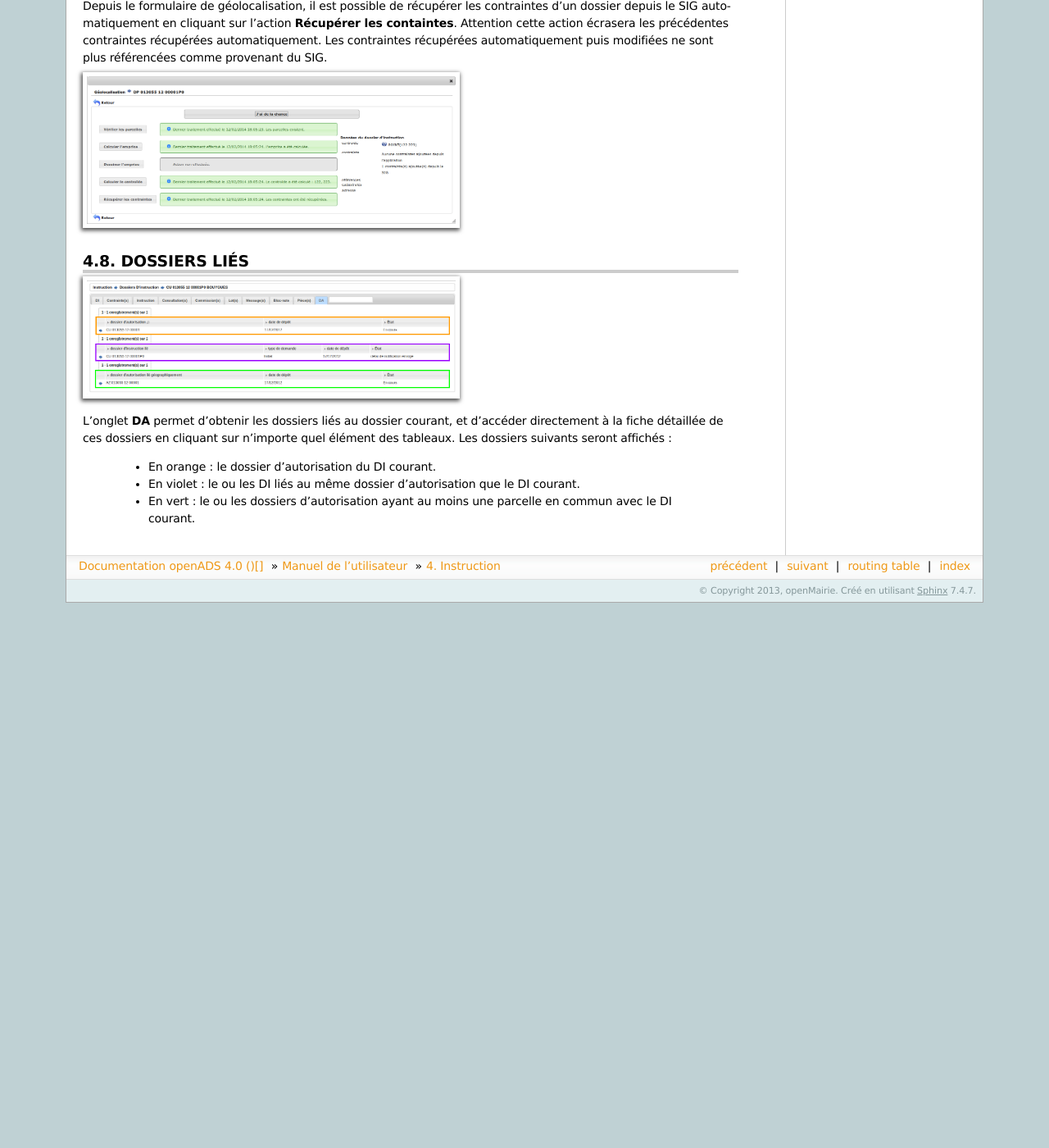
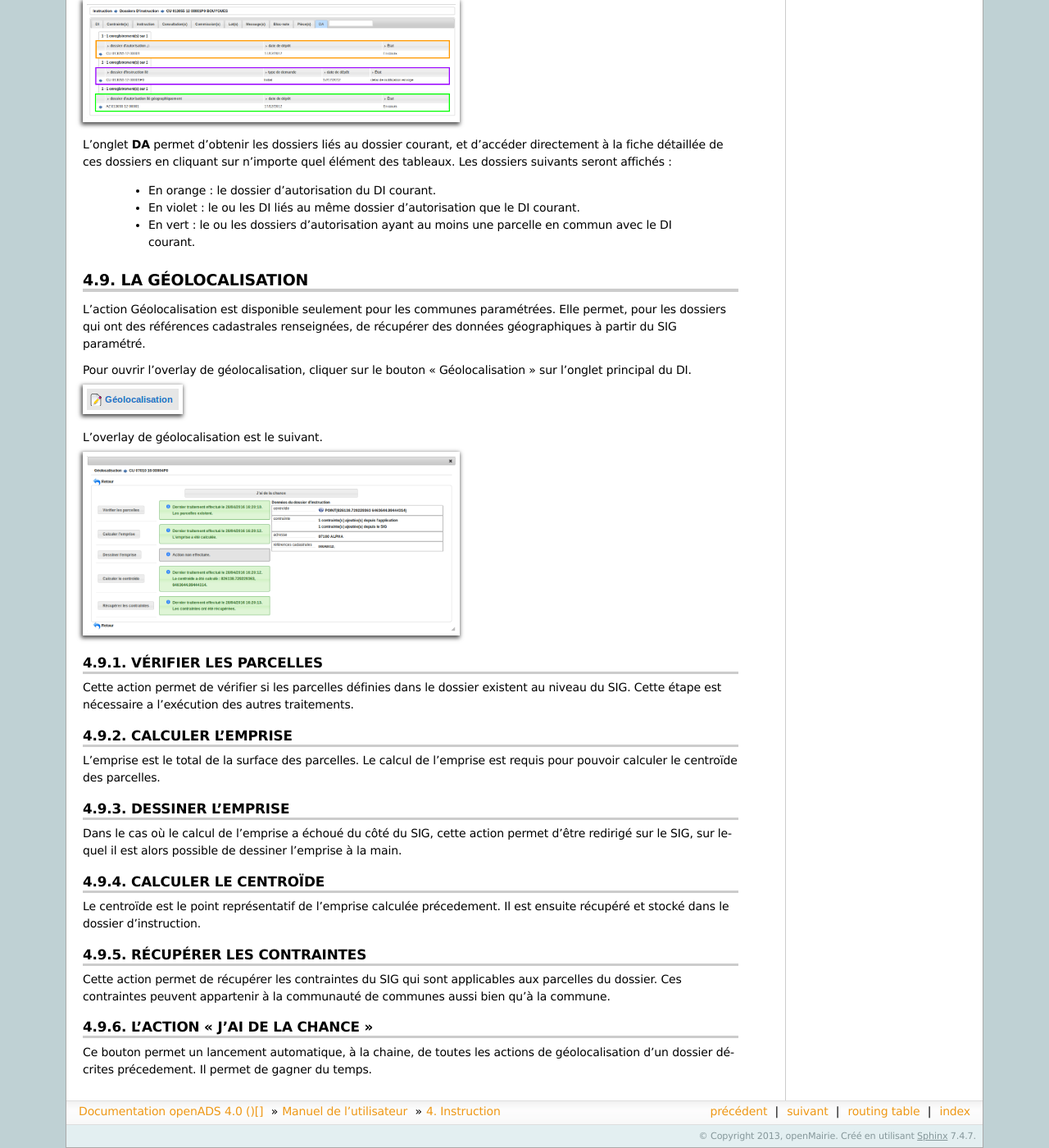
Before and after one commit to mpavaux/openads-documentation, a Sphinx documentation site: the page built from source/manuel_utilisateur/instruction.rst, in a window 1280 px wide and 1400 px high, scrolled down 8298 px. Shown: the whole window at 82% size. Built offline with Sphinx 7.4.7, drawn with Linux system fonts in a browser that asks for light colours; before the commit the page ends 9033 px from its top, so only the background shows below that; some of the changed text lies outside the part shown.

Commit message:
Réécriture de la partie géolocalisation et ajout de screenshots

```diff
--- a/source/manuel_utilisateur/instruction.rst
+++ b/source/manuel_utilisateur/instruction.rst
@@ -316,6 +316,8 @@
 Contraintes liées au dossier
 =============================
 
+Des contraintes (ou risques) peuvent être ajoutées à un dossier.
+
 .. _instruction_dossier_contrainte_view:
 
 Visualisation des contraintes liées au dossier
@@ -349,25 +351,8 @@
 
 .. image:: instruction_dossier_contrainte_form_valide.png
 
-.. _instruction_dossier_contrainte_add_auto:
-
-Ajouter des contraintes automatiquement
-=======================================
-
-.. note::
-
-    Cette action nécessite d'avoir au préalable récupéré toutes les contraintes
-    du SIG par le biais du menu **Synchronisation des contraintes**
-    (voir :ref:`parametrage_dossiers_synchronisation_contrainte`).
-
-Depuis le formulaire de géolocalisation, il est possible de récupérer les
-contraintes d'un dossier depuis le SIG automatiquement en cliquant sur l'action
-**Récupérer les containtes**.
-Attention cette action écrasera les précédentes contraintes récupérées
-automatiquement. Les contraintes récupérées automatiquement puis modifiées ne
-sont plus référencées comme provenant du SIG.
-
-.. image:: instruction_geolocalisation_view.png
+Les contraintes peuvent aussi être récupérées automatiquement à partir d'un SIG si
+celui-ci est configuré, (voir :ref:`instruction_geolocalisation` ).
 
 =============
 Dossiers liés
@@ -380,3 +365,60 @@
     * En orange : le dossier d'autorisation du DI courant.
     * En violet : le ou les DI liés au même dossier d'autorisation que le DI courant.
     * En vert : le ou les dossiers d'autorisation ayant au moins une parcelle en commun avec le DI courant.
+
+.. _instruction_geolocalisation:
+
+==================
+La géolocalisation
+==================
+
+L'action Géolocalisation est disponible seulement pour les communes paramétrées. Elle
+permet, pour les dossiers qui ont des références cadastrales renseignées, de récupérer des
+données géographiques à partir du SIG paramétré.
+
+Pour ouvrir l'overlay de géolocalisation, cliquer sur le bouton "Géolocalisation" sur
+l'onglet principal du DI.
+
+.. image:: instruction_portlet_geolocalisation.png
+
+L'overlay de géolocalisation est le suivant.
+
+.. image:: instruction_geolocalisation_view.png
+
+
+Vérifier les parcelles
+======================
+
+Cette action permet de vérifier si les parcelles définies dans le dossier existent au
+niveau du SIG. Cette étape est nécessaire a l'exécution des autres traitements.
+
+Calculer l'emprise
+==================
+
+L'emprise est le total de la surface des parcelles. Le calcul de l'emprise est requis pour
+pouvoir calculer le centroïde des parcelles.
+
+Dessiner l'emprise
+==================
+
+Dans le cas où le calcul de l'emprise a échoué du côté du SIG, cette action permet d'être
+redirigé sur le SIG, sur lequel il est alors possible de dessiner l'emprise à la main.
+
+Calculer le centroïde
+=====================
+
+Le centroïde est le point représentatif de l'emprise calculée précedement. Il est ensuite
+récupéré et stocké dans le dossier d'instruction.
+
+Récupérer les contraintes
+=========================
+
+Cette action permet de récupérer les contraintes du SIG qui sont applicables aux parcelles
+du dossier. Ces contraintes peuvent appartenir à la communauté de communes aussi bien qu'à
+la commune.
+
+L'action "J'ai de la chance"
+============================
+
+Ce bouton permet un lancement automatique, à la chaine, de toutes les actions de
+géolocalisation d'un dossier décrites précedement. Il permet de gagner du temps.
```
Also changed, not shown: source/guide_developpeur/geolocalisation.rst (+0 -16 lines), source/manuel_utilisateur/parametrage_dossier.rst (+8 -3 lines), source/manuel_utilisateur/instruction_geolocalisation_view.png.
